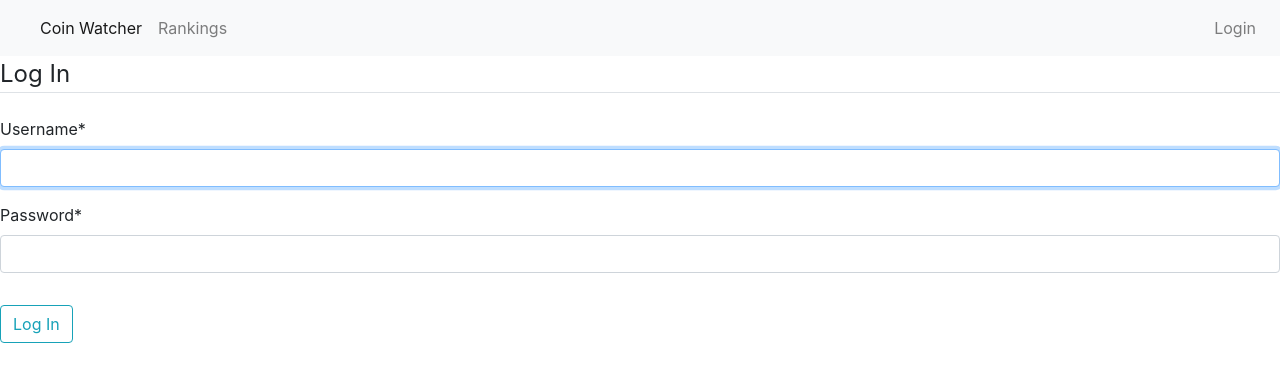
After one commit to raymnzd/coinwatcher, a Django app: page /login/ in a window 1280 px wide. The commit adds this page. Shown: the top 382 px of the page. Run offline with Django 3.2, Linux system fonts and the light colour scheme; some libraries are stand-ins or nearby versions.

Commit message:
added login

```diff
--- a/display/templates/display/base.html
+++ b/display/templates/display/base.html
@@ -15,6 +15,41 @@
 
 </head>
 <body>
+  <nav class="navbar navbar-expand-lg navbar-light bg-light ">
+  <a class="navbar-brand m-2" href="#"> {% block nav-title %} {% endblock %}</a>
+  <button class="navbar-toggler" type="button" data-toggle="collapse" data-target="#navbarSupportedContent" aria-controls="navbarSupportedContent" aria-expanded="false" aria-label="Toggle navigation">
+    <span class="navbar-toggler-icon"></span>
+  </button>
+
+  <div class="collapse navbar-collapse" id="navbarSupportedContent">
+    <ul class="navbar-nav mr-auto">
+      <li class="nav-item active">
+        <a class="nav-link" href="{% url 'index-page' %}">Coin Watcher</a>
+      </li>
+      <li class="nav-item">
+        <a class="nav-link" href="{% url 'list-page' %}"> Rankings </a>
+      </li>
+    </ul>
+    <!-- <form class="form-inline my-2 my-lg-0">
+      <input class="form-control mr-sm-2" type="search" placeholder="Search" aria-label="Search">
+      <button class="btn btn-outline-success my-2 my-sm-0" type="submit">Search</button>
+    </form> -->
+    <div class="navbar-nav">
+    {% if user.is_authenticated %}
+    <li class = "nav-item">
+            <a class="nav-item nav-link" href="{% url 'list-page' %}">Portfolio</a>
+    </li>
+    <li class = "nav-item">
+            <a class="nav-item nav-link" href="{% url 'logout' %}">Logout</a>
+    </li>
+    {% else %}
+    <li class = "nav-item">
+      <a class="nav-item nav-link" href="{% url 'login' %}">Login</a>
+    </li>
+  </div>
+    {% endif %}
+  </div>
+</nav>
   {% block content %}
   {% endblock %}
 
--- /dev/null
+++ b/display/templates/display/login.html
@@ -0,0 +1,17 @@
+{% extends "display/base.html" %}
+{% load crispy_forms_tags %}
+{% block content %}
+    <div class="content-section">
+
+      <form method="POST">
+        {% csrf_token %}
+        <fieldset class = "form-group">
+          <legend class = 'border-bottom mb-4'>Log In</legend>
+          {{ form|crispy }}
+        </fieldset>
+        <div class="form-group">
+          <button class = "btn btn-outline-info" type = "submit">Log In</button>
+        </div>
+      </form>
+    </div>
+{% endblock content %}
--- a/display/urls.py
+++ b/display/urls.py
@@ -1,9 +1,13 @@
 from django.urls import path
+from django.contrib.auth import views as auth_views
 from . import views
 
 urlpatterns = [
-    path('home/', views.home, name = 'home-page'),
-    path('home/<cryptoname>', views.test2, name = 'home-crypto'),
+    path('', views.index, name = 'index-page'),
+    path('login/', auth_views.LoginView.as_view(template_name = 'display/login.html'), name = 'login'),
+    path('logout/', auth_views.LogoutView.as_view(template_name = 'display/logout.html'), name = 'logout'),
+    path('coins/', views.listcoins, name = 'list-page'),
+    path('coin/<cryptoname>', views.coin, name = 'crypto-page'),
     path('testpage/', views.test, name = 'test-page'),
 
 ]
```
Also changed, not shown: display/templates/display/coin.html (+17 -11 lines), display/templates/display/index.html (+2 -26 lines), display/templates/display/list.html (added, +32 -0 lines), display/templates/display/logout.html (added, +9 -0 lines), display/views.py (+8 -3 lines).
